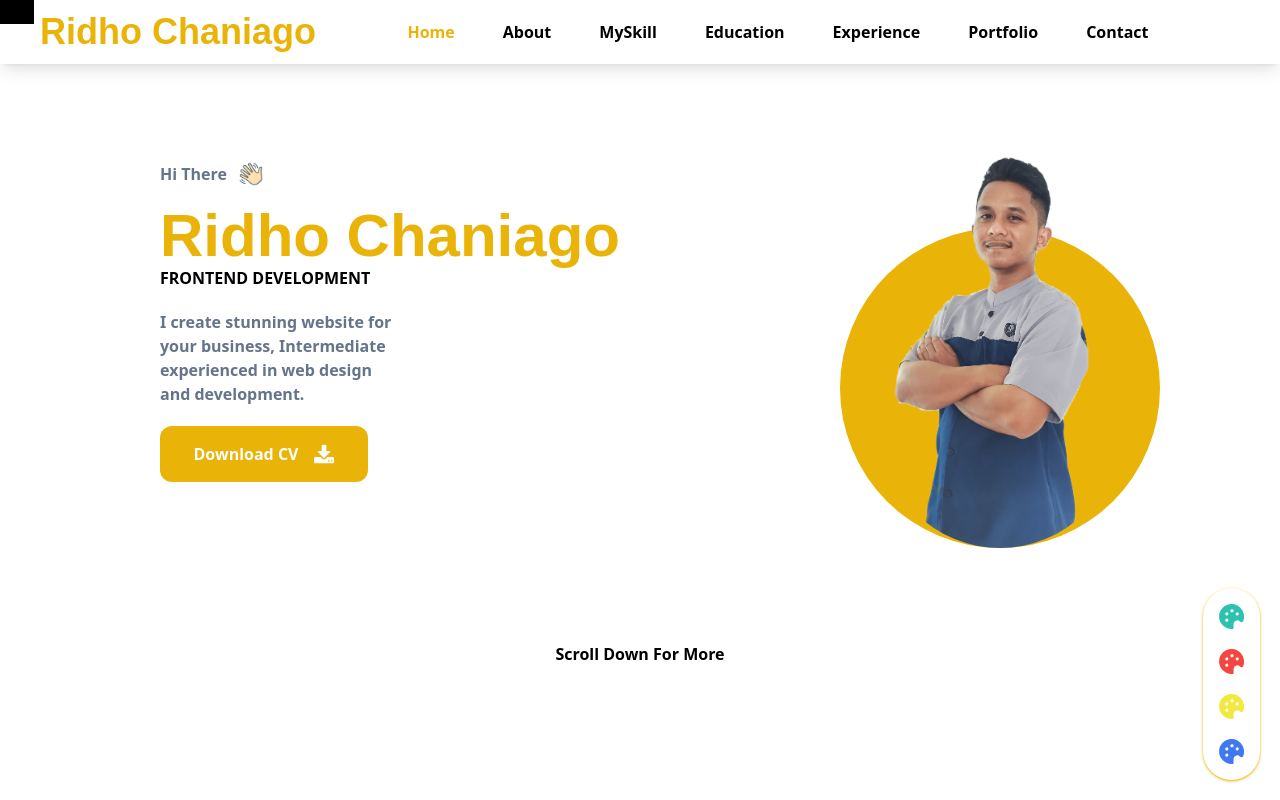
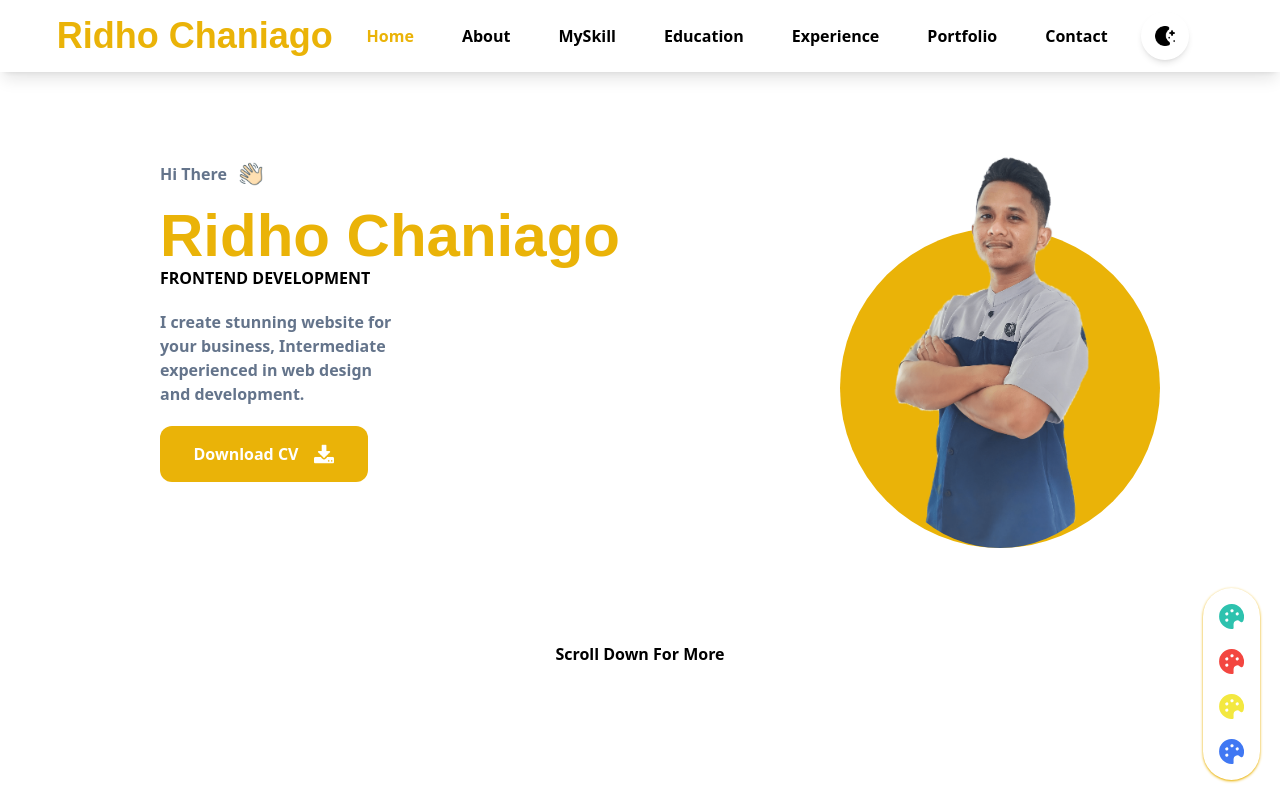
Before and after one commit to ridho-chaniago/Portfolio, a React (Vite) app: page / in a window 1280 px wide. Shown: the top 800 px of the page. Built offline with nearby package versions, Linux system fonts and the light colour scheme.

Commit message:
add dark mode

```diff
--- a/src/ReactContext/Themes.jsx
+++ b/src/ReactContext/Themes.jsx
@@ -9,6 +9,7 @@ export const ThemesColor = ({ children }) => {
   const [shadow, setShadow] = useState(`shadow-yellow-500`);
   const [bg,setBg]=useState("bg-yellow-500");
   const [borderCol, setBorderCol]=useState("border-yellow-500")
+  const [isdark,setIsdark]=useState(false)
 
   const changeColor = (text, shadow,bg,borderCol) => {
     setText(text); // Fungsi untuk mengubah warna
@@ -17,9 +18,10 @@ export const ThemesColor = ({ children }) => {
     setBorderCol(borderCol)
     console.log("themes change " +text,dark)
   };
+  const handleDark=()=>setIsdark(!isdark)
 
   return (
-    <Themes.Provider value={{ text,shadow, bg, changeColor,borderCol}}>
+    <Themes.Provider value={{ text,shadow, bg, changeColor,borderCol,handleDark,isdark}}>
       {children}
     </Themes.Provider>
   );
--- a/src/component/atom/HamburgerMenu.jsx
+++ b/src/component/atom/HamburgerMenu.jsx
@@ -1,9 +1,11 @@
-import { useState } from "react";
+import { useContext, useState } from "react";
 import LinkNavbar from "../molecules/LinkNavbar";
+import Themes from "../../ReactContext/Themes";
 
 export const BtnNav = () => {
     const [on, setOn] = useState()
     const handleOn = () => setOn(!on)
+    const {isdark}=useContext(Themes)
     return (
         <div >
             <button onClick={() => handleOn()} className="flex items-center px-3 py-2 border rounded  border-gray-400  z-50 md:hidden">
@@ -12,15 +14,11 @@ export const BtnNav = () => {
                     <path d="M4 6h12v2H4zm0 5h12v2H4zm0 5h12v2H4z" />
                 </svg>
             </button>
-            <div onClick={()=>handleOn()} style={{ backgroundColor: 'rgba(249, 250, 251, 0.9)' }} className={`w-full gap-10 absolute justify-center items-center h-screen left-0 bg-gray-100 py-2 px-4 rounded-md ${on ? 'flex flex-col' : 'hidden'}`}>
-                {/* <ul>
-                    <li className="py-1">Menu Item 1</li>
-                    <li className="py-1">Menu Item 2</li>
-                    <li className="py-1">Menu Item 3</li>
-                </ul> */}
+            <div onClick={()=>handleOn()} className={ `${isdark?"dark":"light"} w-full gap-10 absolute justify-center items-center h-screen left-0 py-2 px-4 rounded-md ${on ? 'flex flex-col' : 'hidden'}`}>
                 <LinkNavbar/>
             </div>
         </div>
 
     )
 }
+// style={{ backgroundColor: 'rgba(249, 250, 251, 0.9)' }}
--- a/src/component/molecules/LinkNavbar.jsx
+++ b/src/component/molecules/LinkNavbar.jsx
@@ -13,25 +13,25 @@ const LinkNavbar = () => {
     return (
         <>
             <HashLink to={"#home"} smooth>
-                <Link className={active === "Home" ? text : "text-black"} onClick={() => handleActive("Home")}>Home</Link>
+                <Link className={active === "Home" ? text : ""} onClick={() => handleActive("Home")}>Home</Link>
             </HashLink>
             <HashLink to={"#about"} smooth>
-                <Link href={"About"} className={`hover:${text} ${active === "About" ? text : "text-black"}`} onClick={() => handleActive("About")}>About</Link>
+                <Link href={"About"} className={`hover:${text} ${active === "About" ? text : ""}`} onClick={() => handleActive("About")}>About</Link>
             </HashLink>
             <HashLink to={"#skills"} smooth>
-                <Link className={active === "MySkill" ? text : "text-black"} onClick={() => handleActive("MySkill")}>MySkill</Link>
+                <Link className={active === "MySkill" ? text : ""} onClick={() => handleActive("MySkill")}>MySkill</Link>
             </HashLink>
             <HashLink to={"#Education"} smooth>
-                <Link className={active === "Education" ? text : "text-black"} onClick={() => handleActive("Education")}>Education</Link>
+                <Link className={active === "Education" ? text : ""} onClick={() => handleActive("Education")}>Education</Link>
             </HashLink>
             <HashLink to={"#Experience"} smooth>
-                <Link className={active === "Experience" ? text : "text-black"} onClick={() => handleActive("Experience")}>Experience</Link>
+                <Link className={active === "Experience" ? text : ""} onClick={() => handleActive("Experience")}>Experience</Link>
             </HashLink>
             <HashLink to={"#Portfolio"} smooth>
-                <Link className={active === "Portfolio" ? text : "text-black"} onClick={() => handleActive("Portfolio")}>Portfolio</Link>
+                <Link className={active === "Portfolio" ? text : ""} onClick={() => handleActive("Portfolio")}>Portfolio</Link>
             </HashLink>
             <HashLink to={"#Contact"} smooth>
-                <Link className={active === "Contact" ? text : "text-black"} onClick={() => handleActive("Contact")}>Contact</Link>
+                <Link className={active === "Contact" ? text : ""} onClick={() => handleActive("Contact")}>Contact</Link>
             </HashLink>
         </>
     )
--- a/src/component/organisms/Navbar.jsx
+++ b/src/component/organisms/Navbar.jsx
@@ -3,27 +3,24 @@ import { BtnNav } from "../atom/HamburgerMenu"
 import Themes from "../../ReactContext/Themes";
 import { BtnThemes } from "../molecules/BtnThemes";
 import { Paragraf } from "../atom/Paragraf";
-
 import { BrowserRouter as Router } from 'react-router-dom';
 import LinkNavbar from "../molecules/LinkNavbar";
 
 const Navbar = () => {
-    const { shadow, text,} = useContext(Themes)
-    const [nav, setNav] = useState(shadow)
-    useEffect(() => {
-        setNav(shadow)
-    }, [shadow])
+    const { handleDark, isdark } = useContext(Themes)
+    console.log(isdark)
     return (
         <Router>
-            <div className="fixed top-0 w-full bg-white z-30 mb-10 ">
-                <div className={`flex justify-between items-center px-10 py-3 shadow-lg slidebottom `} >
+            <div className={`fixed top-0 w-full bg-white z-30 mb-10  ${isdark ? "dark" : "light"}`}>
+                <div className={`flex justify-around items-center px-10 py-3 shadow-lg  slidebottom `} >
                     <Paragraf>Ridho Chaniago</Paragraf>
-                    <div className="md:flex gap-12 hidden ">
-                        <LinkNavbar/>
+                    <div className={`md:flex gap-12 hidden`}>
+                        <LinkNavbar />
                     </div>
+                    <button className="w-12 h-12 flex justify-center items-center shadow-md  rounded-full object-cover" onClick={() => handleDark()}><img className="w-5" src={isdark ? "/icon/brightness.png" : "/icon/moon-stars.png"} /></button>
                     <BtnNav />
                 </div>
-                    <BtnThemes />
+                <BtnThemes />
             </div>
         </Router>
     )
--- a/src/component/pages/WebProfile.jsx
+++ b/src/component/pages/WebProfile.jsx
@@ -6,19 +6,15 @@ import Education from "../organisms/Education";
 import Footer from "../organisms/Footer";
 import Experience from "../organisms/Experiences";
 import Portfolio from "../organisms/Portfolio";
-import { useState } from "react";
+import { useContext } from "react";
+import Themes from "../../ReactContext/Themes";
 
 
 
 const Profile = () => {
-
-  const [isdark, setIsdark]=useState(false)
-  const toggleDarkMode = () => {
-    setIsdark(!isdark);
-  };
+    const {isdark}=useContext(Themes)
     return (
-        <div className={`${isdark?"dark":"light"}`}>
-            <button className="bg-black z-50 fixed top-0" onClick={()=>toggleDarkMode()}>dark</button>
+        <div className={isdark?"dark":"light"}>
             <Navbar />
             <Home />
             <About />
```
Also changed, not shown: public/icon/brightness.png (added), public/icon/moon-stars.png (added).
